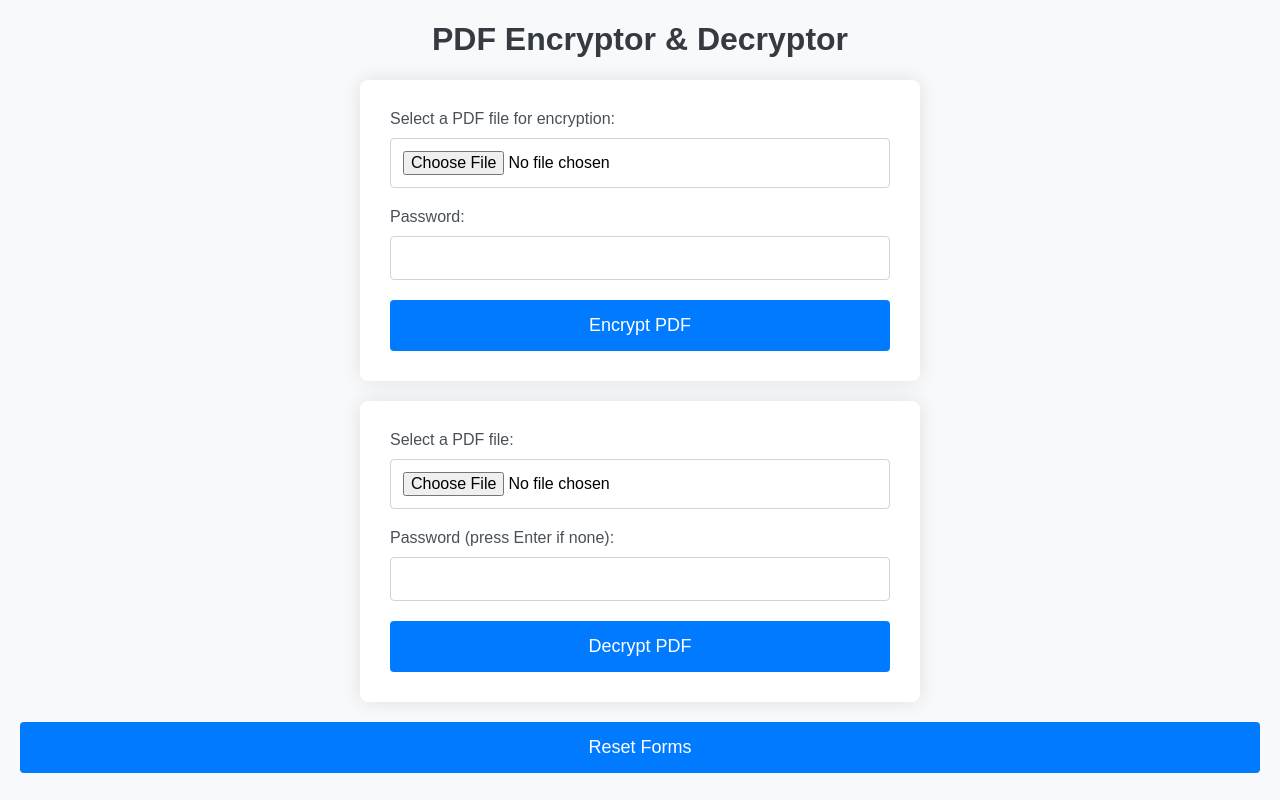
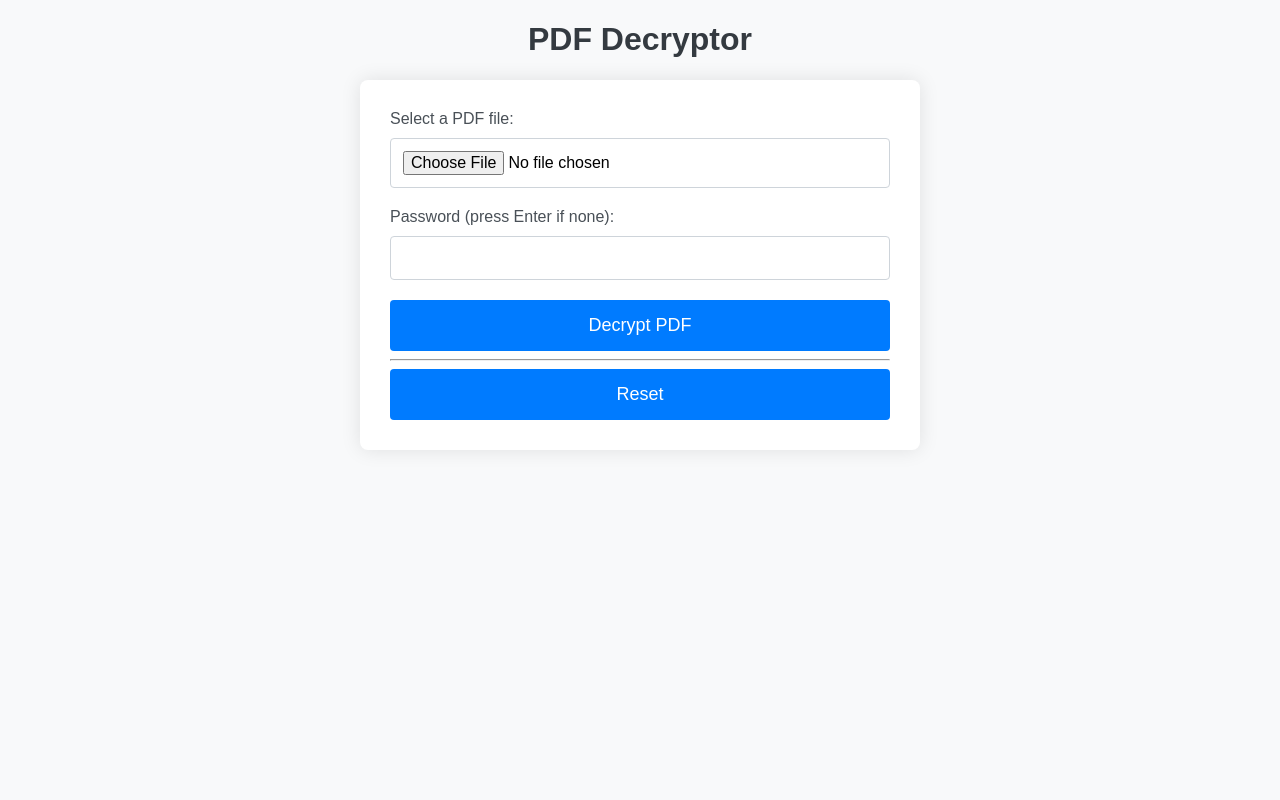
Before and after one commit to Nirmalj000/flask-pdf-unlocker, a Flask app: page / in a window 1280 px wide. Run offline with Flask 3, Linux system fonts and the light colour scheme.

Commit message:
Update index.html

```diff
--- a/api/Templates/index.html
+++ b/api/Templates/index.html
@@ -4,80 +4,83 @@
 <head>
     <meta charset="UTF-8">
     <meta name="viewport" content="width=device-width, initial-scale=1.0">
-    <title>PDF Encryptor & Decryptor</title>
+    <title>PDF Decryptor</title>
     <link rel="stylesheet" href="static/style.css">
+    <style>
+        /* Add some styles for the popup */
+        .popup {
+            display: none;
+            position: fixed;
+            bottom: 15px;
+            left: 50%;
+            transform: translateX(-50%);
+            background-color: #4CAF50;
+            color: white;
+            padding: 15px;
+            border-radius: 10px;
+            box-shadow: 0px 0px 10px 0px #000000;
+            z-index: 1;
+        }
+    </style>
 </head>
 <body>
-    <h1>PDF Encryptor & Decryptor</h1>
-    <div class="clearfix">
-
-        <!-- Encrypt Form -->
-        <form id="encryptForm" action="/encrypt" method="post" enctype="multipart/form-data" onsubmit="submitForm(event, 'encrypt')">
-            <label for="file">Select a PDF file for encryption:</label>
-            <input type="file" name="file" accept=".pdf" required>
-            <br>
-            <label for="password">Password:</label>
-            <input type="text" name="password" required>
-            <br>
-            <button type="submit" id="encryptButton">Encrypt PDF</button>
-        </form>
-
-        <!-- Decrypt Form -->
-        <form id="decryptForm" action="/decrypt" method="post" enctype="multipart/form-data" onsubmit="submitForm(event, 'decrypt')">
+    <h1>PDF Decryptor</h1>
+    <form id="decryptForm" action="/decrypt" method="post" enctype="multipart/form-data" onsubmit="submitForm(event)">
         <label for="file">Select a PDF file:</label>
         <input type="file" name="file" accept=".pdf" required>
         <br>
         <label for="password">Password (press Enter if none):</label>
         <input type="text" name="password">
         <br>
-            <button type="submit" id="decryptButton">Decrypt PDF</button>
+        <button type="submit" id="decryptButton">Decrypt PDF</button><hr>
+        <button type="button" onclick="resetForm()">Reset</button>
     </form>
-    </div>
-
-    <!-- Reset Button -->
-    <button id="resetButton" onclick="resetForms()">Reset Forms</button>
-    <!-- Popup for Success/Error Messages -->
     <div id="popup" class="popup">
         <p class="popup-content" id="popupContent"></p>
     </div>
+    <script>
+        function submitForm(event) {
+            // Prevent the default form submission
+            event.preventDefault();
 
-    <script>
-        function submitForm(event, operation) {
-            event.preventDefault();
-            var form = event.target;
+            var form = document.getElementById("decryptForm");
             var formData = new FormData(form);
+
             var xhr = new XMLHttpRequest();
-            xhr.open("POST", form.action, true);
-            xhr.responseType = "json";
+            xhr.open("POST", "/decrypt", true);
+            xhr.responseType = "blob";
 
             xhr.onload = function () {
                 if (xhr.status === 200) {
-                    var message = "PDF " + operation + " successful!";
-                    displayPopup(message, 'success');
-                    resetForms();
+                    var filename = form.querySelector('input[type="file"]').files[0].name.replace('.pdf', '_unlocked.pdf');
+                    var blob = new Blob([xhr.response], { type: "application/pdf" });
+                    var link = document.createElement("a");
+                    link.href = window.URL.createObjectURL(blob);
+                    link.download = filename;
+                    document.body.appendChild(link);
+                    link.click();
+                    document.body.removeChild(link);
+
+                    // Show success message and reset form
+                    document.getElementById("popupContent").innerHTML = "PDF successfully decrypted!";
+                    document.getElementById("popup").style.display = "block";
+                    setTimeout(function () {
+                        document.getElementById("popup").style.display = "none";
+                    }, 2000); // Set timeout for 2 seconds
+                    resetForm();
                 } else {
-                    var errorMessage = "Error: " + xhr.response.message;
-                    displayPopup(errorMessage, 'error');
+                    var popup = document.getElementById("popup");
+                    var popupContent = document.getElementById("popupContent");
+                    popupContent.innerHTML = "Error: " + xhr.responseText;
+                    popup.style.display = "block";
                 }
             };
 
             xhr.send(formData);
         }
 
-        function resetForms() {
-            document.getElementById("decryptForm").reset();
-            document.getElementById("encryptForm").reset();
-        }
-
-        function displayPopup(message, type) {
-            var popup = document.getElementById("popup");
-            var popupContent = document.getElementById("popupContent");
-            popupContent.innerHTML = message;
-            popup.className = "popup " + type;
-            popup.style.display = "block";
-            setTimeout(function () {
-                popup.style.display = "none";
-            }, 3000); // Set timeout for 3 seconds
+        function resetForm() {
+            document.getElementById('decryptForm').reset();
         }
     </script>
 </body>
```
Lines whose indentation alone changed are shown as unchanged.
